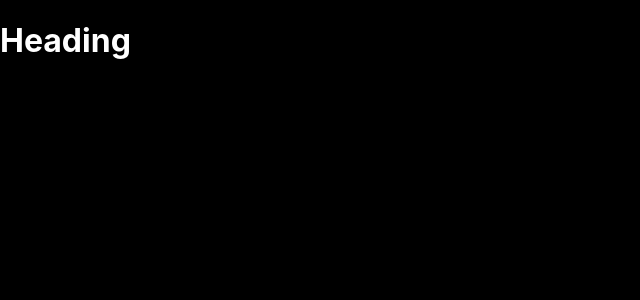
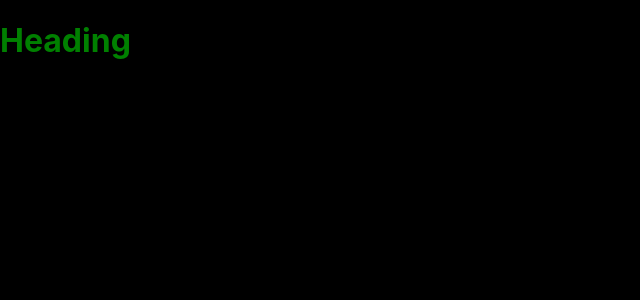
Before and after one commit to L8dySneaks/mas-next, a Next.js app: page / in a window 1280 px wide. Shown: the top 300 px of the page, without its empty margins (0-640 px from the left). Built offline with nearby package versions, Linux system fonts and the light colour scheme.

Commit message:
native way to add component styles

```diff
--- a/pages/index.tsx
+++ b/pages/index.tsx
@@ -1,7 +1,13 @@
+/**
+ * Importing component based styles
+ * The file has to be *.module.css
+ */
+import styles from '../styles/index.module.css';
+
 function Heading(props) {
   return (
     <div>
-      <h1 className="white">{props.heading}</h1>
+      <h1 className={styles.white}>{props.heading}</h1>
     </div>
   )
 }
--- /dev/null
+++ b/styles/index.module.css
@@ -0,0 +1,3 @@
+h1.white {
+  color: green;
+}
```
